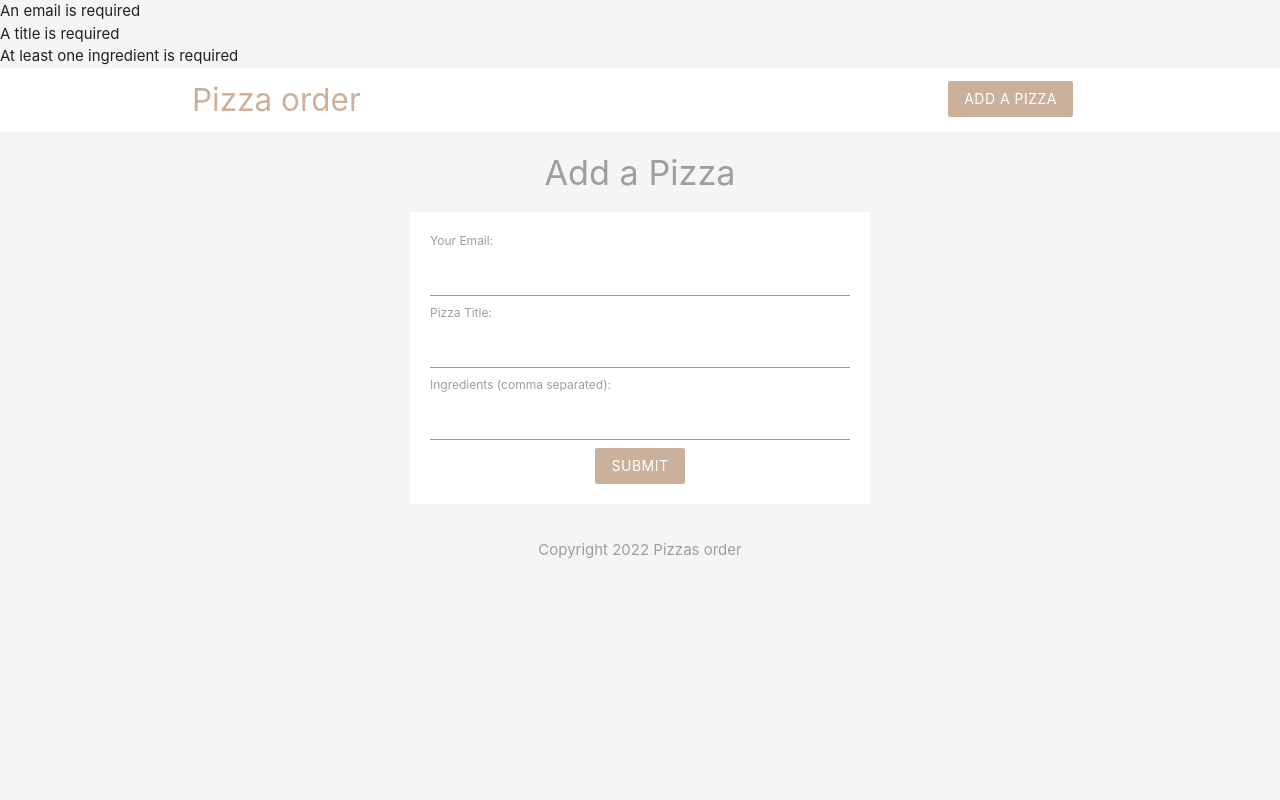
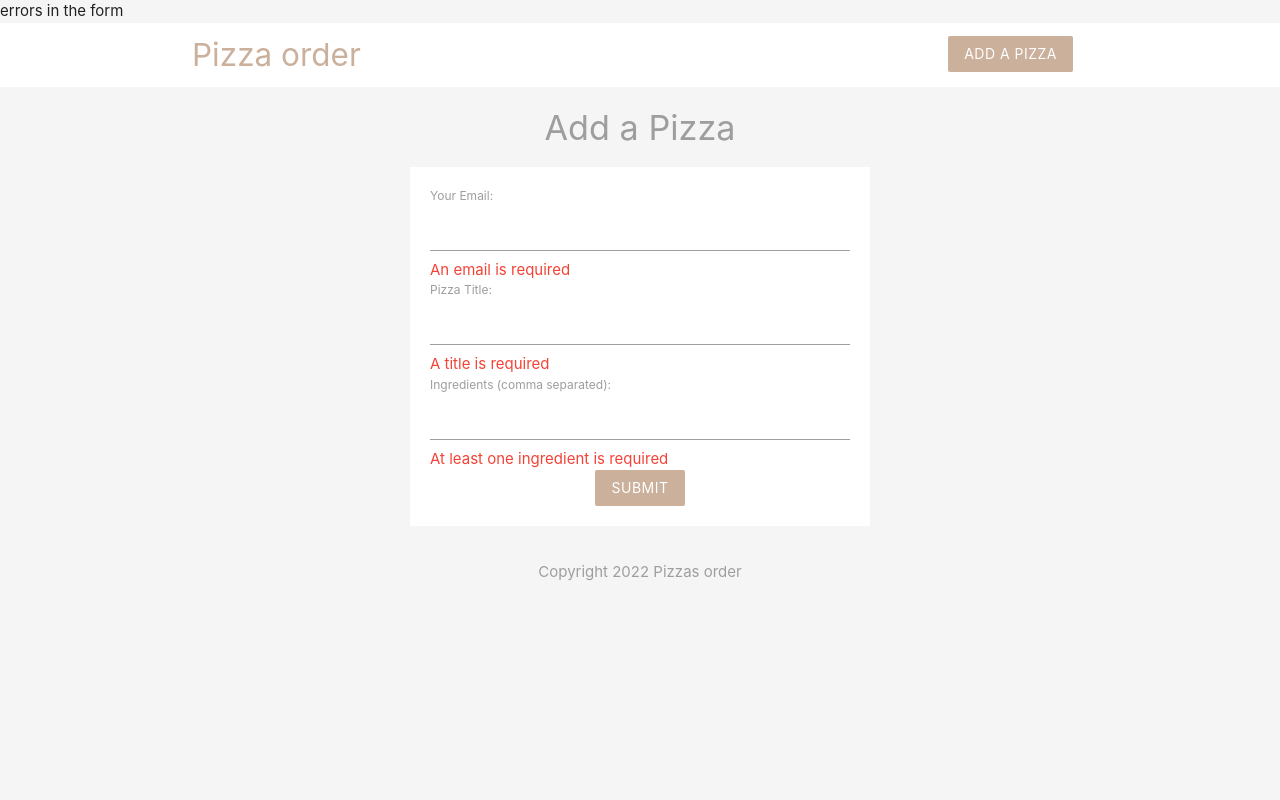
Before and after one commit to Pgph/php-order-page, a PHP site: page /add.php in a window 1280 px wide. Run offline with PHP 8.4, Linux system fonts and the light colour scheme.

Commit message:
Added handling errors and submit correct values

```diff
--- a/add.php
+++ b/add.php
@@ -1,41 +1,39 @@
 <?php
 
-// if (isset($_GET)) {
-//     echo $_GET['email'];
-//     echo $_GET['title'];
-//     echo $_GET['ingredients'];
-// }
+$title = $email = $ingredients = '';
+
+$errors = array('email' => '', 'title' => '', 'ingredients' => ''); // array of errors
 
 if (isset($_POST)) {
     if (empty($_POST['email'])) {
-        echo 'An email is required <br />';
+        $errors['email'] = 'An email is required <br />';
     } else {
         $email = $_POST['email'];
         if (!filter_var($email, FILTER_VALIDATE_EMAIL)) {
-            echo 'email must be a valid email address';
-        } else {
-            echo $email;
+            $errors['email'] = 'email must be a valid email address';
         }
     }
     if (empty($_POST['title'])) {
-        echo 'A title is required <br />';
+        $errors['title'] = 'A title is required <br />';
     } else {
         $title = $_POST['title'];
         if (!preg_match('/^[a-zA-Z\s]+$/', $title)) {
-            echo 'Title must be letters and spaces only';
-        } else {
-            echo $title;
+            $errors['title'] = 'Title must be letters and spaces only';
         }
     }
     if (empty($_POST['ingredients'])) {
-        echo 'At least one ingredient is required <br />';
+        $errors['ingredients'] = 'At least one ingredient is required <br />';
     } else {
         $ingredients = $_POST['ingredients'];
         if (!preg_match('/^([a-zA-Z\s]+)(,\s*[a-zA-Z\s]*)*$/', $ingredients)) {
-            echo 'Ingredients must be a comma separated list';
-        } else {
-            echo $ingredients;
+            $errors['ingredients'] = 'Ingredients must be a comma separated list';
         }
+    }
+
+    if (array_filter($errors)) {
+        echo 'errors in the form';
+    } else {
+        header('Location: index.php');
     }
 }
 
@@ -49,12 +47,15 @@ if (isset($_POST)) {
 <section class="container grey-text">
     <h4 class="center">Add a Pizza</h4>
     <form action="add.php" method="POST" class="white">
-        <label for="">Your Email:</label>
-        <input type="text" name="email">
-        <label for="">Pizza Title:</label>
-        <input type="text" name="title">
-        <label for="">Ingredients (comma separated):</label>
-        <input type="text" name="ingredients">
+        <label>Your Email:</label>
+        <input type="text" name="email" value="<?php echo htmlspecialchars($email) ?>">
+        <div class="red-text"><?php echo $errors['email']; ?></div>
+        <label>Pizza Title:</label>
+        <input type="text" name="title" value="<?php echo htmlspecialchars($title) ?>">
+        <div class="red-text"><?php echo $errors['title']; ?></div>
+        <label>Ingredients (comma separated):</label>
+        <input type="text" name="ingredients" value="<?php echo htmlspecialchars($ingredients) ?>">
+        <div class="red-text"><?php echo $errors['ingredients']; ?></div>
         <div class="center">
             <input type="submit" name="submit" value="submit" class="btn brand z-depth-0">
         </div>
```
